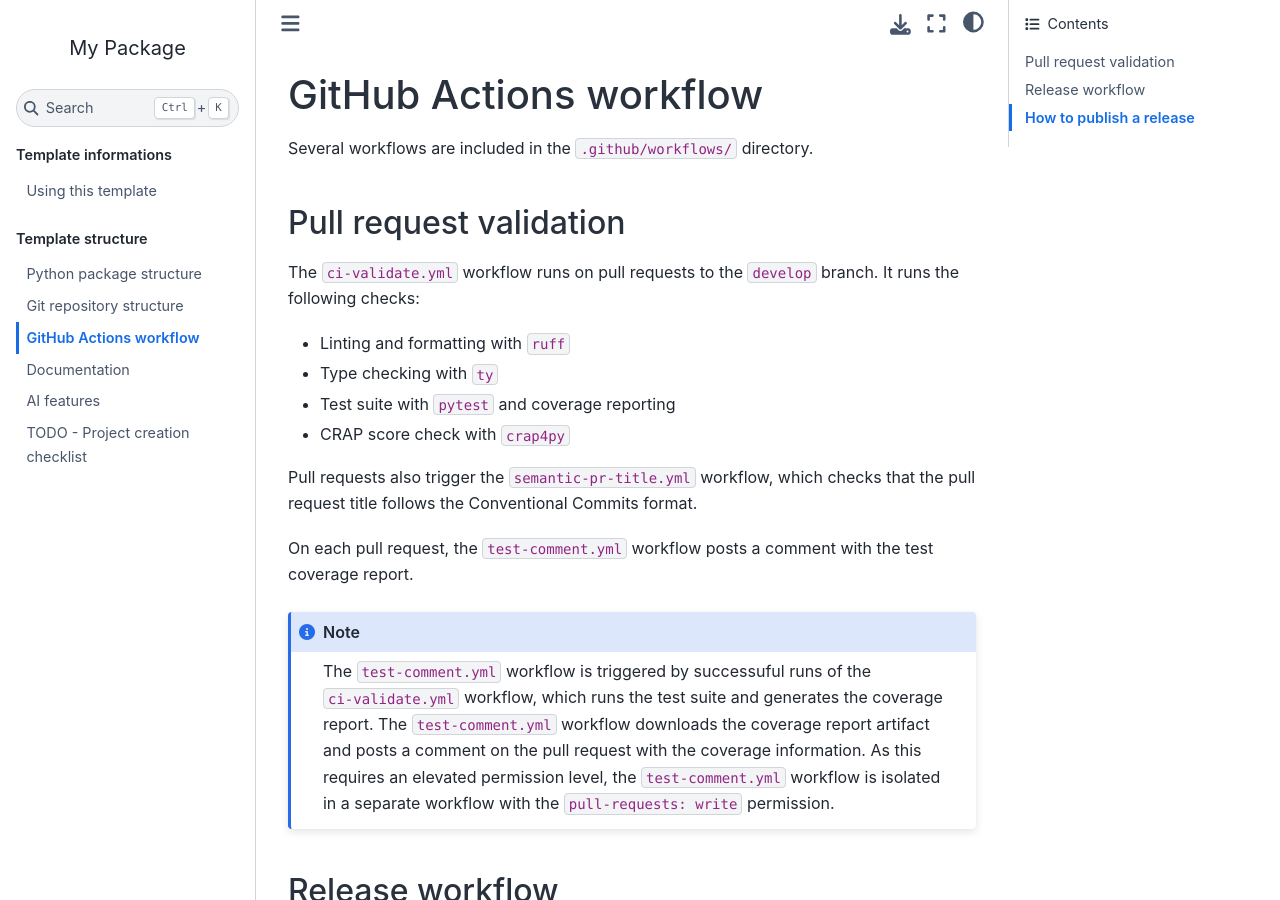
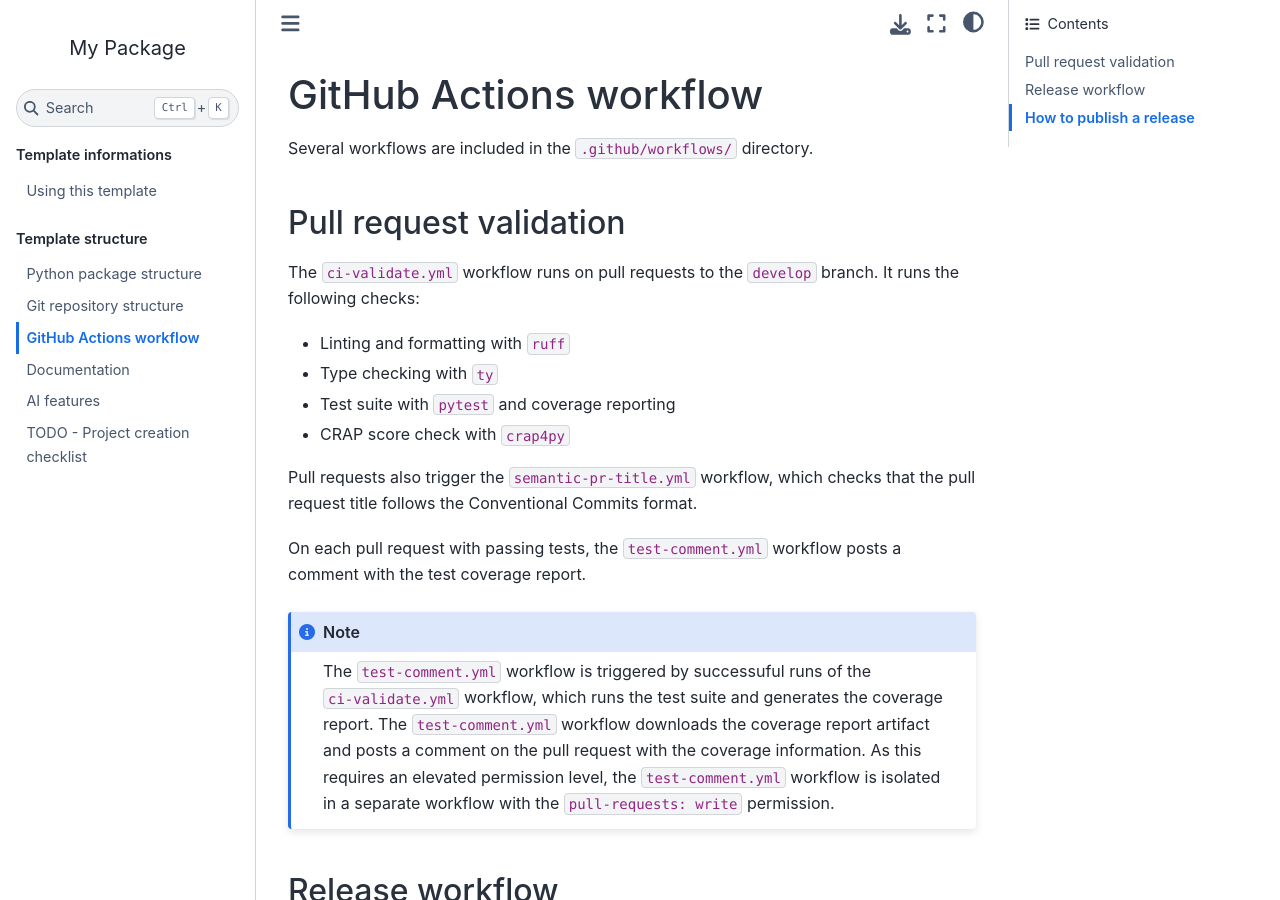
Before and after one commit to SBouchard01/python-template, a Sphinx documentation site: the page built from docs/actions.md, in a window 1280 px wide and 900 px high. Built offline with Sphinx 7.4.7 and the Sphinx Book theme 1.1.4, drawn with Linux system fonts in a browser that asks for light colours.

Commit message:
docs(actions): clarify test-comment.yml workflow trigger condition

````diff
--- a/docs/actions.md
+++ b/docs/actions.md
@@ -10,7 +10,7 @@ The `ci-validate.yml` workflow runs on pull requests to the `develop` branch. It
 
 Pull requests also trigger the `semantic-pr-title.yml` workflow, which checks that the pull request title follows the Conventional Commits format.
 
-On each pull request, the `test-comment.yml` workflow posts a comment with the test coverage report.
+On each pull request with passing tests, the `test-comment.yml` workflow posts a comment with the test coverage report.
 
 ```{note}
 The `test-comment.yml` workflow is triggered by successuful runs of the `ci-validate.yml` workflow, which runs the test suite and generates the coverage report. The `test-comment.yml` workflow downloads the coverage report artifact and posts a comment on the pull request with the coverage information.
````
